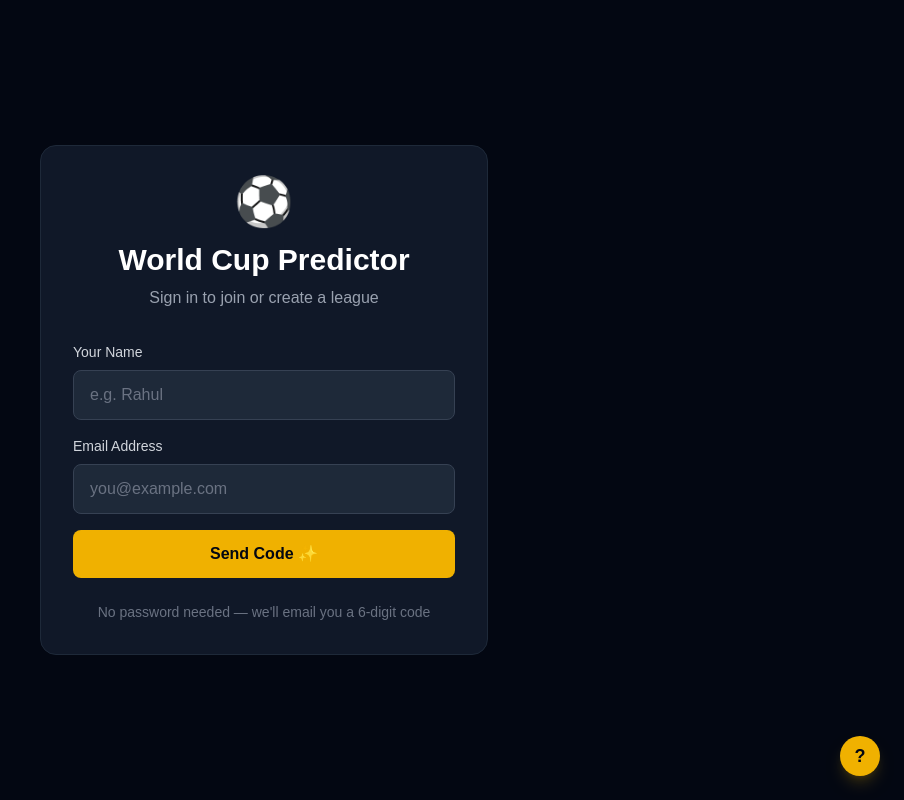
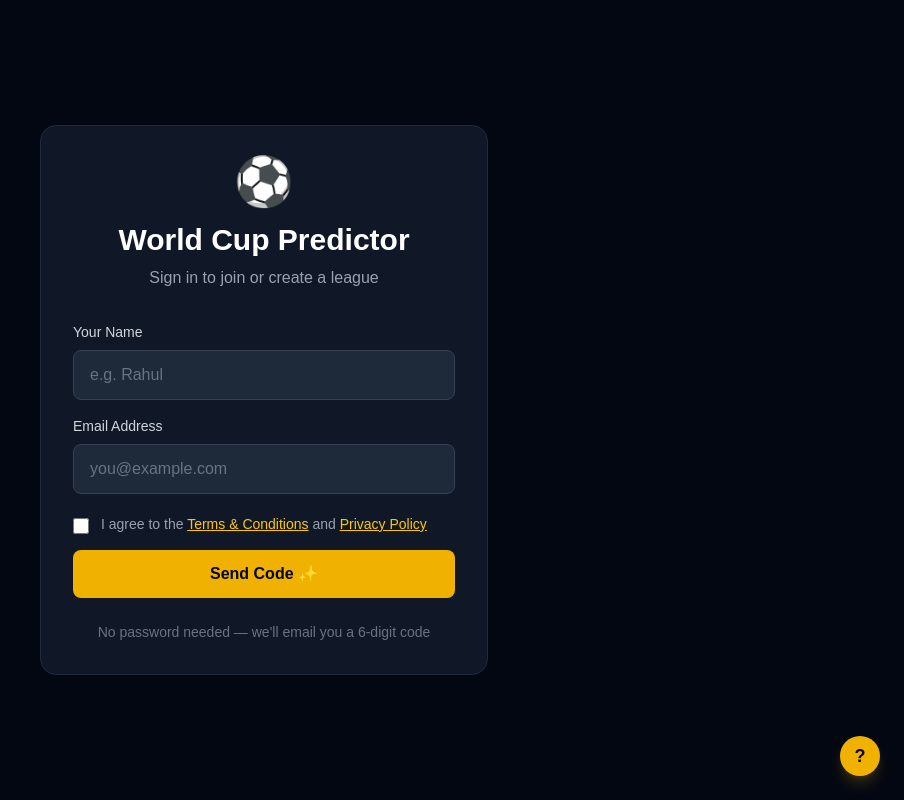
Before and after one commit to RhoSigma27/world-cup-predictor, a Next.js app: page /auth/signin in a window 1280 px wide. Shown: the whole page, without its empty margins (376-1280 px from the left). Built offline with nearby package versions, Linux system fonts and the light colour scheme.

Commit message:
add T&Cs and Privacy Policy and Cookie Banner functionality

```diff
--- a/app/auth/signin/page.js
+++ b/app/auth/signin/page.js
@@ -4,6 +4,7 @@ import { useState } from 'react'
 import { createClient } from '@/lib/supabase'
 import { useSearchParams, useRouter } from 'next/navigation'
 import { Suspense } from 'react'
+import Link from 'next/link'
 
 function SignInForm() {
   const [email, setEmail] = useState('')
@@ -13,6 +14,7 @@ function SignInForm() {
   const [sent, setSent] = useState(false)
   const [verifying, setVerifying] = useState(false)
   const [error, setError] = useState(null)
+  const [agreedToTerms, setAgreedToTerms] = useState(false)
   const searchParams = useSearchParams()
   const router = useRouter()
   const invite = searchParams.get('invite')
@@ -20,6 +22,10 @@ function SignInForm() {
   // ── Step 1: request OTP ───────────────────────────────────────────────────
   const handleSendOtp = async (e) => {
     e.preventDefault()
+    if (!agreedToTerms) {
+      setError('Please agree to the Terms & Conditions and Privacy Policy to continue.')
+      return
+    }
     setLoading(true)
     setError(null)
 
@@ -29,10 +35,8 @@ function SignInForm() {
       email,
       options: {
         shouldCreateUser: true,
-        data: {
-          display_name: displayName,
-        }
-      }
+        data: { display_name: displayName },
+      },
     })
 
     if (error) {
@@ -63,8 +67,6 @@ function SignInForm() {
       setVerifying(false)
     } else {
       const next = invite ? `/join/${invite}` : '/dashboard'
-      // Use full navigation so the session cookie is committed before the
-      // server middleware runs — router.push() is too fast and races the cookie write
       window.location.href = next
     }
   }
@@ -113,6 +115,27 @@ function SignInForm() {
                 required
                 className="w-full px-4 py-3 bg-gray-800 border border-gray-700 rounded-lg text-white placeholder-gray-500 focus:outline-none focus:border-yellow-500"
               />
+            </div>
+
+            {/* T&Cs checkbox */}
+            <div className="flex items-start gap-3 pt-1">
+              <input
+                type="checkbox"
+                id="terms"
+                checked={agreedToTerms}
+                onChange={(e) => setAgreedToTerms(e.target.checked)}
+                className="mt-1 h-4 w-4 rounded border-gray-600 bg-gray-800 text-yellow-500 focus:ring-yellow-500 cursor-pointer"
+              />
+              <label htmlFor="terms" className="text-sm text-gray-400 cursor-pointer">
+                I agree to the{' '}
+                <Link href="/terms" target="_blank" className="text-yellow-400 hover:text-yellow-300 underline">
+                  Terms &amp; Conditions
+                </Link>{' '}
+                and{' '}
+                <Link href="/privacy" target="_blank" className="text-yellow-400 hover:text-yellow-300 underline">
+                  Privacy Policy
+                </Link>
+              </label>
             </div>
 
             {error && <p className="text-red-400 text-sm">{error}</p>}
--- /dev/null
+++ b/app/components/CookieBanner.js
@@ -0,0 +1,40 @@
+'use client'
+
+import { useState, useEffect } from 'react'
+import Link from 'next/link'
+
+export default function CookieBanner() {
+  const [visible, setVisible] = useState(false)
+
+  useEffect(() => {
+    const acknowledged = localStorage.getItem('cookie_acknowledged')
+    if (!acknowledged) setVisible(true)
+  }, [])
+
+  const handleAcknowledge = () => {
+    localStorage.setItem('cookie_acknowledged', 'true')
+    setVisible(false)
+  }
+
+  if (!visible) return null
+
+  return (
+    <div className="fixed bottom-0 left-0 right-0 z-50 bg-gray-900 border-t border-gray-700 px-6 py-4">
+      <div className="max-w-4xl mx-auto flex flex-col sm:flex-row items-start sm:items-center justify-between gap-4">
+        <p className="text-sm text-gray-400">
+          This site uses essential cookies to keep you signed in. No tracking or advertising cookies are used. See our{' '}
+          <Link href="/privacy" className="text-yellow-400 hover:text-yellow-300 underline">
+            Privacy Policy
+          </Link>{' '}
+          for details.
+        </p>
+        <button
+          onClick={handleAcknowledge}
+          className="flex-shrink-0 px-4 py-2 bg-yellow-500 hover:bg-yellow-400 text-gray-950 text-sm font-bold rounded-lg transition-colors"
+        >
+          Got it
+        </button>
+      </div>
+    </div>
+  )
+}
--- /dev/null
+++ b/app/privacy/page.js
@@ -0,0 +1,23 @@
+import Link from 'next/link'
+
+export const metadata = {
+  title: 'Privacy Policy — The Match Predictor',
+}
+
+export default function PrivacyPage() {
+  return (
+    <main className="min-h-screen bg-gray-950 text-white">
+      <nav className="border-b border-gray-800 px-6 py-4 flex items-center justify-between">
+        <Link href="/" className="flex items-center gap-2">
+          <span className="text-2xl">⚽</span>
+          <span className="font-bold text-xl text-yellow-400">The Match Predictor</span>
+        </Link>
+      </nav>
+      <div className="max-w-3xl mx-auto px-6 py-12">
+        <h1 className="text-3xl font-bold mb-8">Privacy Policy</h1>
+        {/* PASTE YOUR PRIVACY POLICY CONTENT HERE */}
+        <div className="text-gray-400 text-sm">Content coming soon.</div>
+      </div>
+    </main>
+  )
+}
--- /dev/null
+++ b/app/terms/page.js
@@ -0,0 +1,23 @@
+import Link from 'next/link'
+
+export const metadata = {
+  title: 'Terms & Conditions — The Match Predictor',
+}
+
+export default function TermsPage() {
+  return (
+    <main className="min-h-screen bg-gray-950 text-white">
+      <nav className="border-b border-gray-800 px-6 py-4 flex items-center justify-between">
+        <Link href="/" className="flex items-center gap-2">
+          <span className="text-2xl">⚽</span>
+          <span className="font-bold text-xl text-yellow-400">The Match Predictor</span>
+        </Link>
+      </nav>
+      <div className="max-w-3xl mx-auto px-6 py-12">
+        <h1 className="text-3xl font-bold mb-8">Terms &amp; Conditions</h1>
+        {/* PASTE YOUR T&Cs CONTENT HERE */}
+        <div className="text-gray-400 text-sm">Content coming soon.</div>
+      </div>
+    </main>
+  )
+}
```
